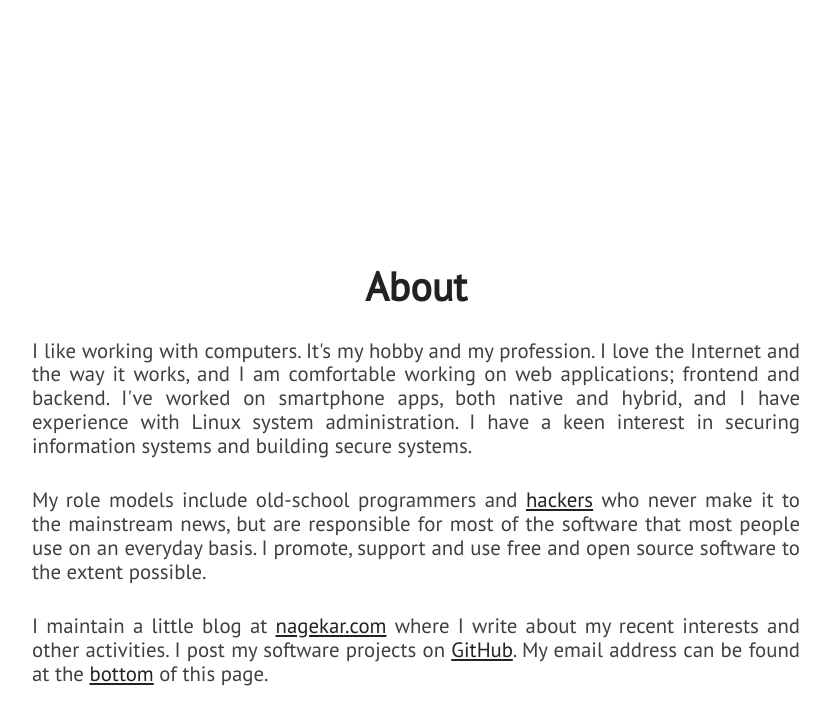
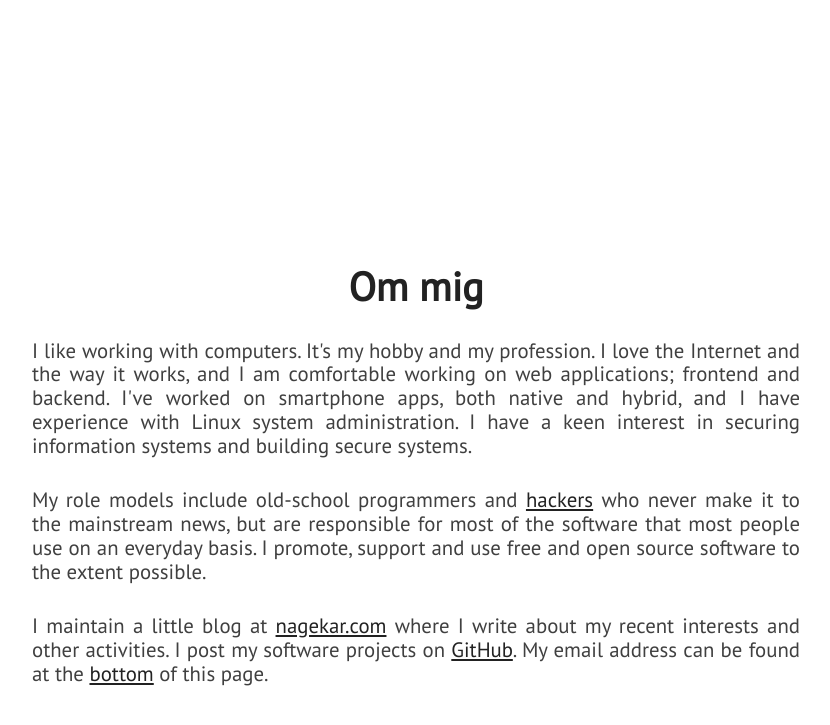
Before and after one commit to EmreAltiintas/portfolio, a Jekyll site: the page built from index.html, in a window 1280 px wide and 900 px high, scrolled down 941 px. Shown: the top 725 px of the window, without its empty margins (224-1054 px from the left). Built offline with Jekyll 4.4.1, drawn with Linux system fonts in a browser that asks for light colours; nearby versions of some CDN libraries.

Commit message:
Update about.html
ændrede about fra engelsk til dansk

```diff
--- a/_includes/about.html
+++ b/_includes/about.html
@@ -1,7 +1,7 @@
 <div class="section-wrapper">
     <section class="section about" id="about">
         <div id="about-text">
-            <div class="section-heading">About</div>
+            <div class="section-heading">Om mig</div>
             <p class="paragraph-text justify-text">
                 I like working with computers. It's my hobby and my profession. I love the Internet and the way it works, and I am comfortable working on web applications; frontend and backend. I've worked on smartphone apps, both native and hybrid, and I have experience with Linux system administration. I have a keen interest in securing information systems and building secure systems.
             </p>
```
